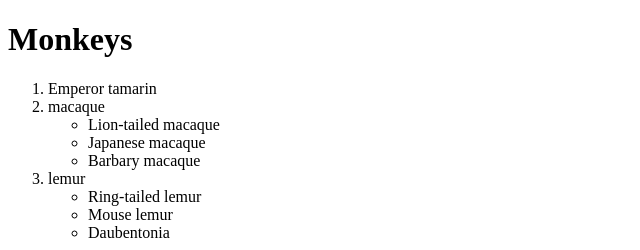
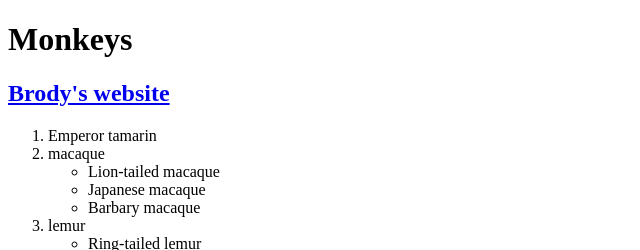
Before and after one commit to Pivo-c-penoi/Pivo-c-penoi.github.io, a plain HTML site: page index.html in a window 1280 px wide. Shown: the top 250 px of the page, without its empty margins (0-640 px from the left). Drawn offline with Linux system fonts and the light colour scheme.

Commit message:
Update index.html
Added a reference to the Brody's website

```diff
--- a/index.html
+++ b/index.html
@@ -5,6 +5,9 @@
     </head>
     <body>
         <h1> Monkeys </h1>
+        <a href="https://Johnson-ctrl.github.io">
+            <h2> Brody's website</h2>
+        </a>
         <ol>
             <li>Emperor tamarin</li>
             <li>macaque</li>
```
